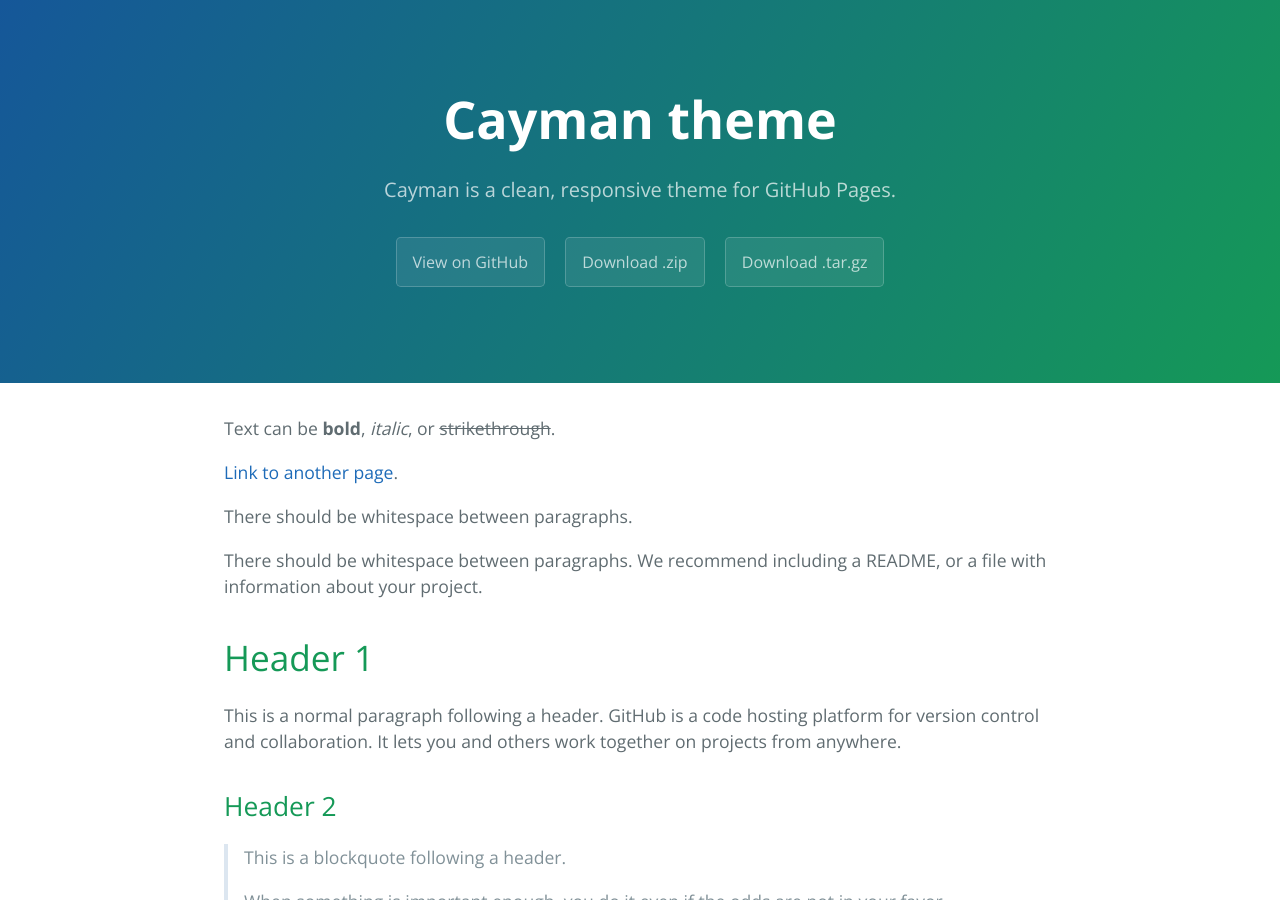
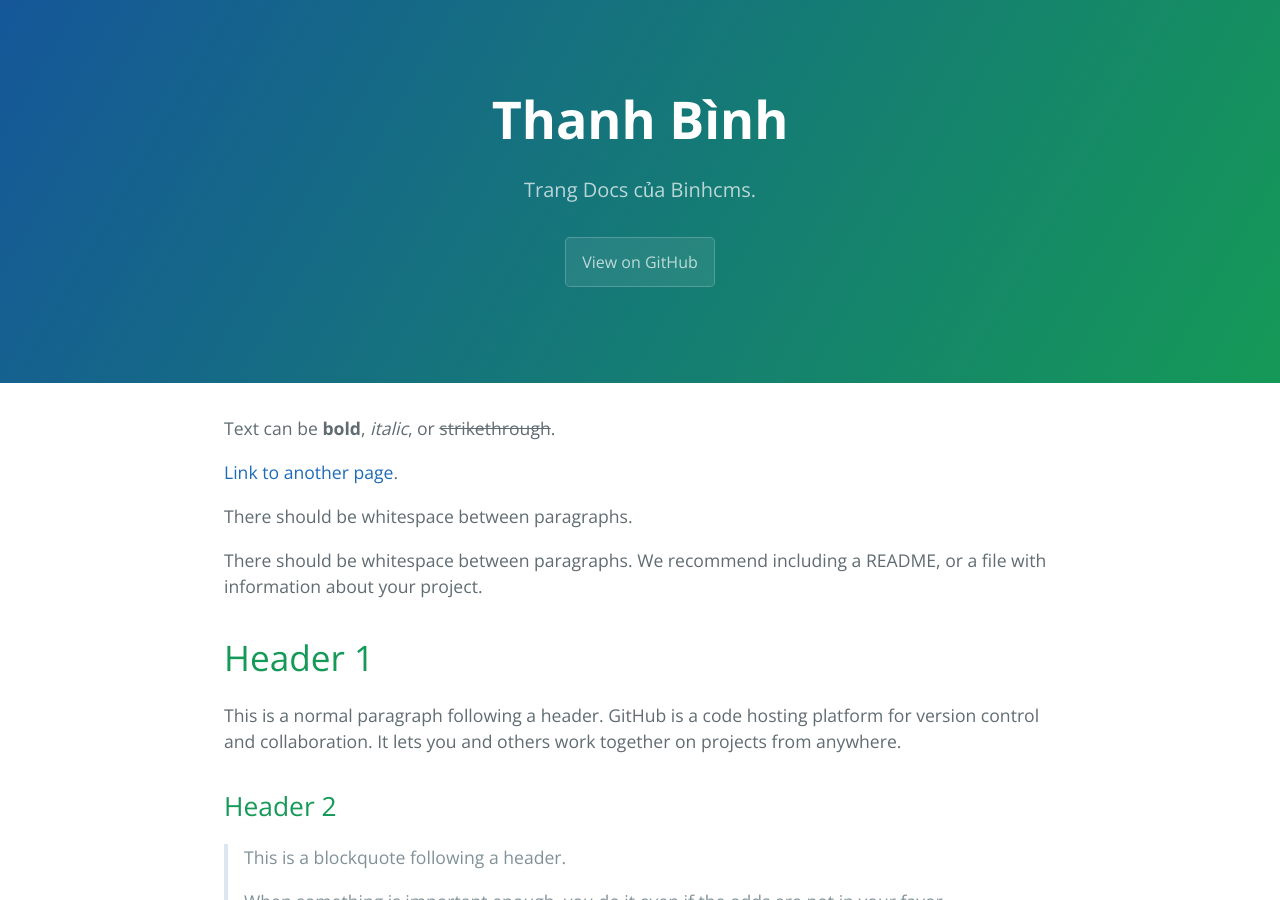
Before and after one commit to thanhbinhdev/binhcms, a Jekyll site: the page built from docs/index.md, in a window 1280 px wide and 900 px high. Built offline with Jekyll 4.4.1, drawn with Linux system fonts in a browser that asks for light colours.

Commit message:
Update _config.yml

```diff
--- a/docs/_config.yml
+++ b/docs/_config.yml
@@ -1,5 +1,5 @@
-title: Cayman theme
-description: Cayman is a clean, responsive theme for GitHub Pages.
-show_downloads: true
+title: Thanh Bình
+description: Trang Docs của Binhcms.
+show_downloads: false
 google_analytics:
 theme: jekyll-theme-cayman
```
